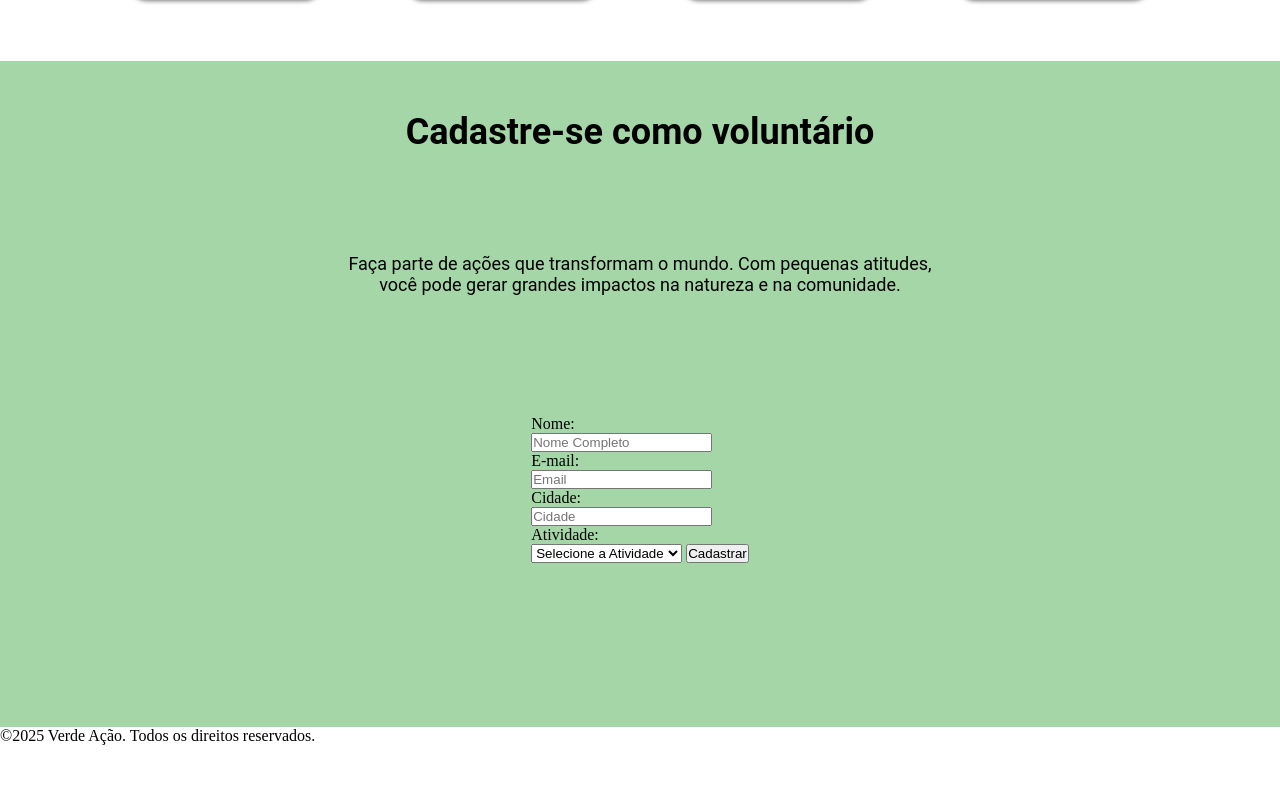
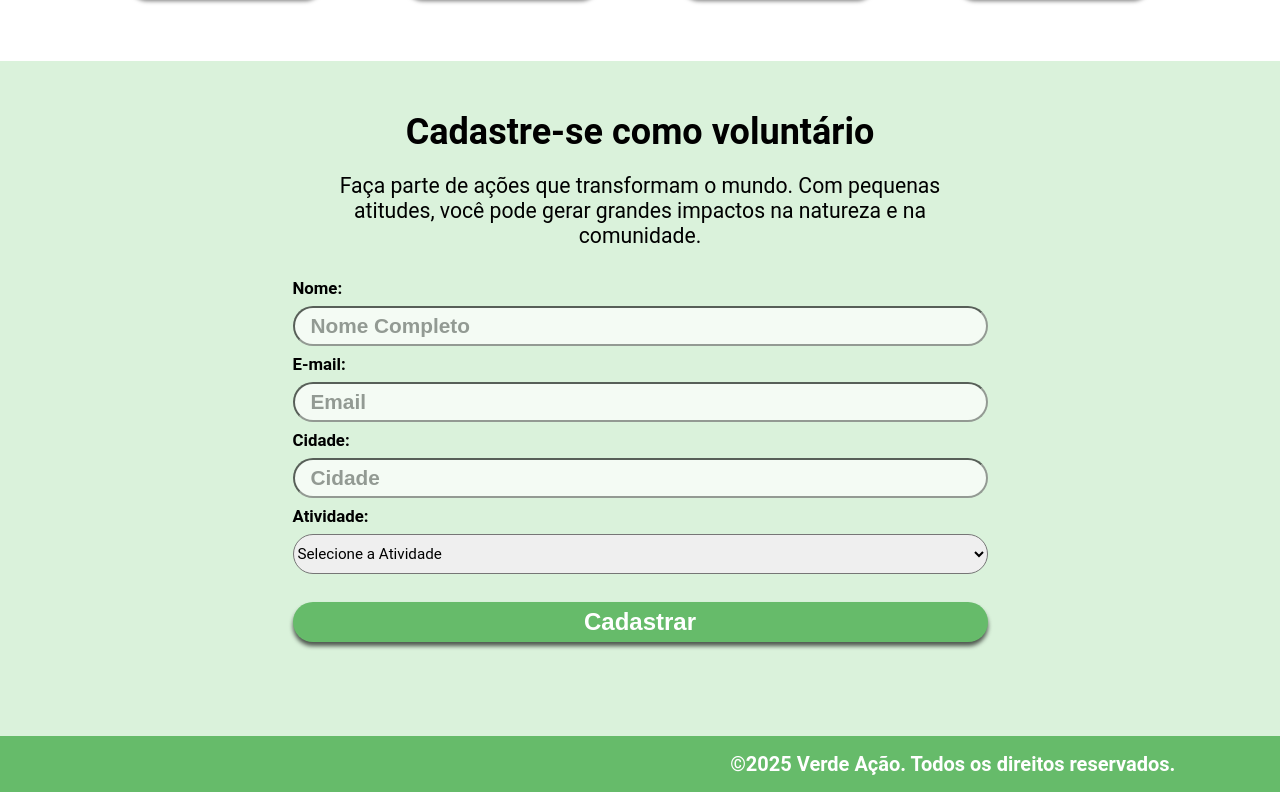
Before and after one commit to jeffersondavidsds/Verde-Acao, a plain HTML site: page index.html in a window 1280 px wide. Shown: the part 1231-2023 px from the top of the page. Before the commit the page ends 1976 px from the top, so only its background shows below. Drawn offline with Linux system fonts and the light colour scheme; a web font is replaced by a local one.

Commit message:
Projeto Finalizado

```diff
--- a/index.html
+++ b/index.html
@@ -13,6 +13,7 @@
 </head>
 <body>
     <header>
+        <img class="logoverdeacao" src="Assets/logoveracao.png" alt="Logo da Verde Ação">
         <h2 class="verdecabeça">Verde Ação</h2>
 
         <nav>
@@ -75,11 +76,10 @@
         <input class="inputemail" type="email" placeholder="Email">
 
         <p>Cidade:</p>
-        <input class="Cidade" type="Cidade" placeholder="Cidade">
+        <input class="inputcidade" type="Cidade" placeholder="Cidade">
 
         <p>Atividade:</p>
         <select class="selectatividade" name="Atividade" id="Atividade">
-
             <option value="Atividade" disabled selected>Selecione a Atividade</option>
             <option value="Mudas">Plantio de Mudas</option>
             <option value="Educação">Educação Ambiental</option>
--- a/style.scss
+++ b/style.scss
@@ -25,6 +25,14 @@ header{
     //padding-top: 50px;
     //margin-top: 20px; //Move o header 20px para baixo externamente
     //margin-left: 20px; //Move o header 20px para a direita externamente
+    .logoverdeacao{
+        width: 30px;
+        height: 40px;
+        margin-right: -6rem;
+        margin-left: -10rem;
+        margin-top: 0.5rem;
+        margin-bottom: 0.5rem;
+    }
 
 .headeratividades{
     font-family: Arial, Helvetica, sans-serif;
@@ -92,6 +100,7 @@ a{
     background-image: url("./Assets/background.png");
     background-repeat: no-repeat;
     background-size:cover;
+    padding-left: 1rem;
 
 }
 
@@ -228,7 +237,7 @@ button{
 
 }
 .backgroundform{
-    background-color: #A5D6A7;
+    background-color: #daf2db;
     width: 100%;
     height: auto;
     margin-top: 50px;
@@ -239,18 +248,20 @@ button{
     font-family: "roboto", system-ui;
     font-size: 36px;
     margin-top: 50px;
-    margin-bottom: 20px;
+    margin-bottom:-60px;
     color: #000000;
     text-align: center;
 }
 
 .façaparte{
     font-family: "roboto", system-ui;
-    font-size: 1.125rem;
-    margin-bottom: 40px;
+    font-size: 1.325rem;
+    margin-bottom:-50px;
     color: #000000;
     text-align: center;
     width: 60%;
+    padding: -1rem;
+
 
 }
 
@@ -258,7 +269,7 @@ button{
     display: flex;
     flex-direction:column;
     align-items: center;
-    background-color: #A5D6A7;
+    background-color: #daf2db;
     width: 80%;
     margin-left: 10%;
     margin-right: 5%;
@@ -268,3 +279,78 @@ button{
     gap: 10vh;
     padding-bottom: 50px;
 }
+
+.formcadastro{
+    display: flex;
+    flex-direction: column;
+    gap: 0.50rem;
+    font-size: 2.1vh;
+    font-weight: bold;
+    font-family: "roboto", system-ui;
+    margin-bottom: -70px;
+    :placeholder-shown {
+        color: #000000;
+        opacity: 0.7;
+        font-size: 1.3rem;
+        padding-left: 1rem;
+
+    }
+
+    .inputnome{
+        width: 43.438rem;
+        height: 5vh;
+        border-radius: 20px;
+        font-weight: bold;
+    }
+    .selectatividade{
+    width: 43.438rem;
+    height: 5vh;
+    border-radius: 20px;
+    font-size: 1.9vh;
+    font-weight: 100rem;
+    font-family: "roboto", system-ui;
+    padding-right: 10rem;
+
+    }
+    .inputemail{
+        width: 43.438rem;
+        height: 5vh;
+        border-radius: 20px;
+        font-weight: bold;
+    }
+    .inputcidade{
+        width: 43.438rem;
+        height: 5vh;
+        border-radius: 20px;
+        font-weight: bold;
+    }
+    .botaocadastrar{
+        box-shadow: 0px 4px 4px #000000a3;
+        height: 5vh;
+        border-radius: 20px;
+        background-color: #66BB6A;
+        color: #ffffff;
+        font-size: 1.5rem;
+        font-weight: bold;
+        border: none;
+        cursor: pointer;
+        margin-top: 20px;
+    }
+
+}
+
+.footer{
+    display: flex;
+    justify-content: center;
+    align-items: center;
+    background-color: #66BB6A;
+    width: 119.1rem;
+    height: 7vh;
+    font-family: "roboto", system-ui;
+    font-size: 20px;
+    font-weight: bold;
+    color: white;
+    margin-top: 0;
+
+
+}
```
Also changed, not shown: style.css, 1 other file.
